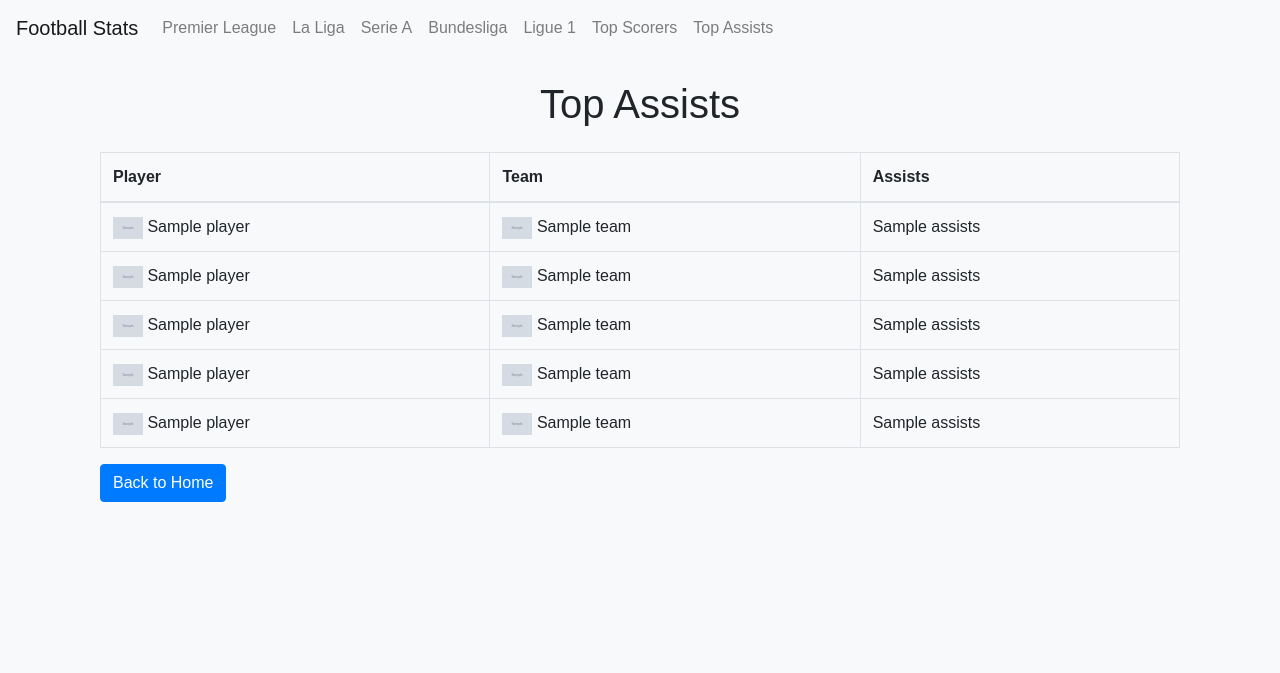
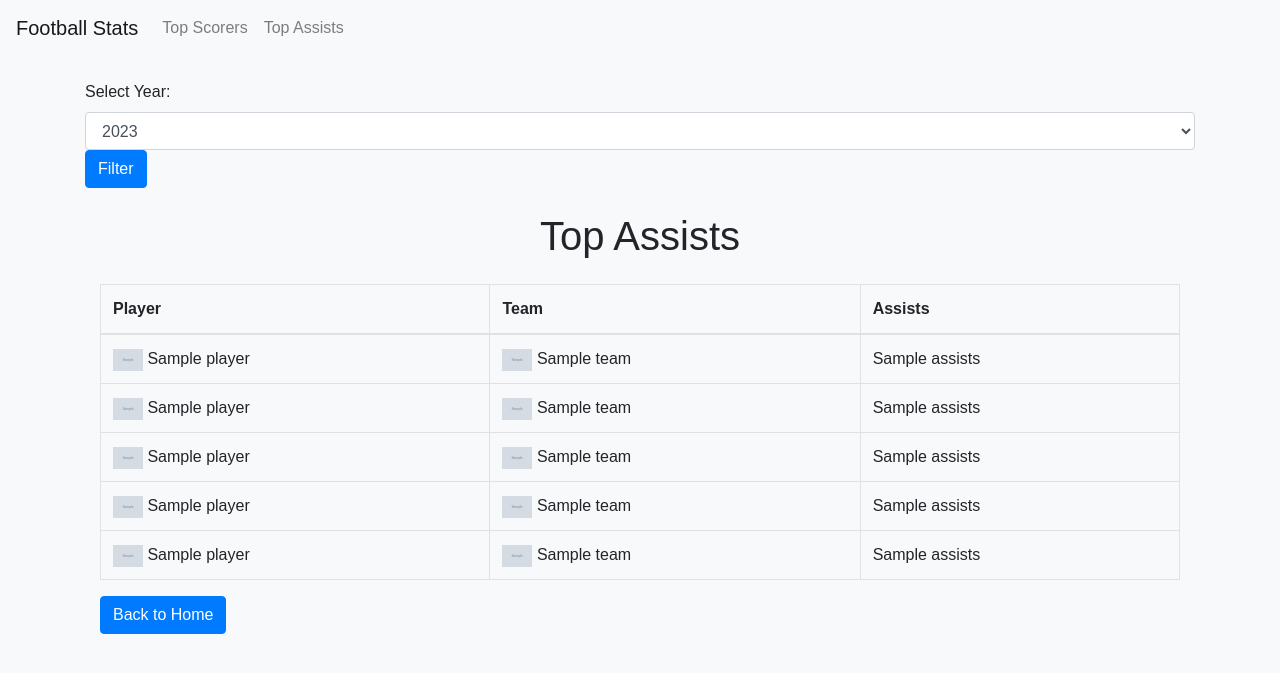
Before and after one commit to Kofiacheampong/footballwebapp, a Flask app: page /top-assists in a window 1280 px wide. Shown: the top 673 px of the page. Run offline with Flask 3, Linux system fonts and the light colour scheme; grey boxes marked "Sample" are stand-in pictures; a database or web service that is not in the repository returns one stand-in record (values such as "Sample title"); data that the repository does not hold is empty; some libraries are stand-ins or nearby versions.

Commit message:
added functionality that allows to view data between 2013 and 2023, this is achieved through a drop down form selection

```diff
--- a/app.py
+++ b/app.py
@@ -1,8 +1,8 @@
 import os
-from flask import Flask, render_template, jsonify
+from flask import Flask, render_template, jsonify,request
 from dotenv import load_dotenv
 import requests
-from stats_data import fetch_top_assists, fetch_stats, fetch_top_scorers
+from stats_data import fetch_top_assists, fetch_stats, fetch_top_scorers, get_league_logos
 
 load_dotenv()
 
@@ -11,7 +11,17 @@ app = Flask(__name__)
 
 @app.route('/')
 def index():
-    return render_template('index.html')
+    year = request.args.get('year', '2023')
+    league_logos = get_league_logos()
+    league_codes = {
+        'premier-league': 39,
+        'la-liga': 140,
+        'serie-a': 135,
+        'bundesliga': 78,
+        'ligue-1': 61
+    }
+
+    return render_template('index.html', year = year,league_logos = league_logos, league_codes = league_codes)
 
 @app.route('/league/<league_name>')
 def league(league_name):
@@ -24,11 +34,13 @@ def league(league_name):
     }
 
     league_code = league_codes.get(league_name.lower())
+    year = request.args.get('year', '2023')
+    league_logos = get_league_logos()
 
     if league_code:
-        standings = fetch_stats(league_code)
-        top_scorers = fetch_top_scorers(league_code)
-        top_assists = fetch_top_assists(league_code)
+        standings = fetch_stats(league_code,year)
+        top_scorers = fetch_top_scorers(league_code,year)
+        top_assists = fetch_top_assists(league_code,year)
 
         if standings and 'response' in standings and top_scorers and 'response' in top_scorers and top_assists and 'response' in top_assists:
             # Slice the lists to get the top 10
@@ -40,7 +52,9 @@ def league(league_name):
                 standings=standings['response'],
                 league_name=league_name.replace('-', ' ').title(),
                 top_scorers=top_scorers,
-                top_assists=top_assists
+                top_assists=top_assists,
+                year = year,
+                league_logos = league_logos
             )
         else:
             return "Could not fetch data", 500
@@ -49,24 +63,30 @@ def league(league_name):
 
 @app.route('/top-scorer')
 def top_scorer():
+    year = request.args.get('year','2023')
     league_codes = [39, 140, 135, 78, 61]
     top_scorers = []
+    league_logos = get_league_logos()
+
 
     for code in league_codes:
-        data = fetch_top_scorers(code)
+        data = fetch_top_scorers(code, year)
         if data and 'response' in data:
             top_scorers.extend(data['response'])
 
     top_scorers.sort(key=lambda x: x['statistics'][0]['goals']['total'], reverse=True)
-    return render_template('top_scorer.html', top_scorers=top_scorers)
+    return render_template('top_scorer.html', top_scorers=top_scorers,year = year,league_logos= league_logos)
 
 @app.route('/top-assists')
 def top_assists():
+    year = request.args.get('year','2023')
     league_codes = [39, 140, 135, 78, 61]
     assists_list = []
+    league_logos = get_league_logos()
+
 
     for code in league_codes:
-        data = fetch_top_assists(code)
+        data = fetch_top_assists(code,year)
         if data:
             assists_list.extend(data['response'])
 
@@ -76,7 +96,7 @@ def top_assists():
         reverse=True
     )
 
-    return render_template('top_assists.html', assists_list=assists_list)
+    return render_template('top_assists.html', assists_list=assists_list, year = year, league_codes = league_codes,league_logos = league_logos)
 
 if __name__ == '__main__':
     app.run(debug=True)
--- a/stats_data.py
+++ b/stats_data.py
@@ -5,14 +5,14 @@ from dotenv import load_dotenv
 import requests
 load_dotenv()
 
-def fetch_stats(league_code):
+def fetch_stats(league_code, year):
     api_key = os.environ['API_KEY']
     headers = {
         'x-rapidapi-host': 'api-football-v1.p.rapidapi.com',
         'x-rapidapi-key': api_key
     }
     base_url = 'https://api-football-v1.p.rapidapi.com/v3/'
-    endpoint = f'standings?league={league_code}&season=2023'
+    endpoint = f'standings?league={league_code}&season={year}'
     url = base_url + endpoint
 
     try:
@@ -24,14 +24,14 @@ def fetch_stats(league_code):
         print(f"An error occurred: {e}")
         return None
 
-def fetch_top_scorers(league_code):
+def fetch_top_scorers(league_code,year):
     api_key = os.environ['API_KEY']
     headers = {
         'x-rapidapi-host': 'api-football-v1.p.rapidapi.com',
         'x-rapidapi-key': api_key
     }
     base_url = 'https://api-football-v1.p.rapidapi.com/v3/'
-    endpoint = f'players/topscorers?league={league_code}&season=2023'
+    endpoint = f'players/topscorers?league={league_code}&season={year}'
     url = base_url + endpoint
 
     try:
@@ -44,14 +44,14 @@ def fetch_top_scorers(league_code):
         return None
 
 
-def fetch_top_assists(league_code):
+def fetch_top_assists(league_code, year):
     api_key = os.environ['API_KEY']
     headers = {
         'x-rapidapi-host': 'api-football-v1.p.rapidapi.com',
         'x-rapidapi-key': api_key
     }
     base_url = 'https://api-football-v1.p.rapidapi.com/v3/'
-    endpoint = f'players/topassists?league={league_code}&season=2023'
+    endpoint = f'players/topassists?league={league_code}&season={year}'
     url = base_url + endpoint
 
     try:
@@ -62,6 +62,66 @@ def fetch_top_assists(league_code):
     except requests.exceptions.RequestException as e:
         print(f"An error occurred: {e}")
         return None
+
+def get_league_logos():
+    api_key = os.environ['API_KEY']
+    url = "https://api-football-v1.p.rapidapi.com/v3/leagues"
+    headers = {
+        'x-rapidapi-host': "api-football-v1.p.rapidapi.com",
+        'x-rapidapi-key': api_key  # Replace with your actual API key
+    }
+    response = requests.get(url, headers=headers)
+    data = response.json()
+
+    # Define relevant leagues by name or ID
+    league_codes = {
+        'premier-league': 39,
+        'la-liga': 140,
+        'serie-a': 135,
+        'bundesliga': 78,
+        'ligue-1': 61
+    }
+
+    leagues = data.get('response', [])
+    league_logos = {}
+    for league in leagues:
+        league_id = league['league']['id']
+        league_name = league['league']['name'].lower().replace(" ", "-")
+        if league_id in league_codes.values():
+            league_logos[league_name] = league['league']['logo']
+
+    return league_logos
+
+def get_rating():
+    api_key = os.environ['API_KEY']
+    url = "https://api-football-v1.p.rapidapi.com/v3/leagues"
+    headers = {
+        'x-rapidapi-host': "api-football-v1.p.rapidapi.com",
+        'x-rapidapi-key': api_key  # Replace with your actual API key
+    }
+    response = requests.get(url, headers=headers)
+    data = response.json()
+
+    # Define relevant leagues by name or ID
+    league_codes = {
+        'premier-league': 39,
+        'la-liga': 140,
+        'serie-a': 135,
+        'bundesliga': 78,
+        'ligue-1': 61
+    }
+
+    leagues = data.get('response', [])
+    league_logos = {}
+    for league in leagues:
+        league_id = league['league']['id']
+        league_name = league['league']['name'].lower().replace(" ", "-")
+        if league_id in league_codes.values():
+            league_logos[league_name] = league['league']['logo']
+
+    return league_logos
+
+
 
 # if __name__ == "__main__":
 #     load_dotenv()
--- a/templates/base.html
+++ b/templates/base.html
@@ -1,9 +1,10 @@
+<!-- base.html -->
 <!DOCTYPE html>
 <html lang="en">
 <head>
     <meta charset="UTF-8">
     <meta name="viewport" content="width=device-width, initial-scale=1, shrink-to-fit=no">
-    <title>{% block title %}My Football Stats{% endblock %}</title>
+    <title>{% block title %} European Leagues {% endblock %}</title>
     <!-- Bootstrap CSS -->
     <link href="https://maxcdn.bootstrapcdn.com/bootstrap/4.5.2/css/bootstrap.min.css" rel="stylesheet">
     <!-- Custom CSS -->
@@ -17,21 +18,13 @@
         </button>
         <div class="collapse navbar-collapse" id="navbarNav">
             <ul class="navbar-nav">
+                {% for league_name, logo_url in league_logos.items() %}
                 <li class="nav-item">
-                    <a class="nav-link" href="{{ url_for('league', league_name='premier-league') }}">Premier League</a>
+                    <a class="nav-link" href="{{ url_for('league', league_name=league_name) }}">
+                        <img src="{{ logo_url }}" alt="{{ league_name }}" width="20"> {{ league_name.replace('-', ' ').title() }}
+                    </a>
                 </li>
-                <li class="nav-item">
-                    <a class="nav-link" href="{{ url_for('league', league_name='la-liga') }}">La Liga</a>
-                </li>
-                <li class="nav-item">
-                    <a class="nav-link" href="{{ url_for('league', league_name='serie-a') }}">Serie A</a>
-                </li>
-                <li class="nav-item">
-                    <a class="nav-link" href="{{ url_for('league', league_name='bundesliga') }}">Bundesliga</a>
-                </li>
-                <li class="nav-item">
-                    <a class="nav-link" href="{{ url_for('league', league_name='ligue-1') }}">Ligue 1</a>
-                </li>
+                {% endfor %}
                 <li class="nav-item">
                     <a class="nav-link" href="{{ url_for('top_scorer') }}">Top Scorers</a>
                 </li>
@@ -41,6 +34,7 @@
             </ul>
         </div>
     </nav>
+
 
     <div class="container mt-4">
         {% block content %}
--- a/templates/top_assists.html
+++ b/templates/top_assists.html
@@ -3,6 +3,17 @@
 {% block title %}Top Assists{% endblock %}
 
 {% block content %}
+<div><!-- Add this form somewhere in base.html or the specific template -->
+    <form action="{{ request.path }}" method="get" class="mb-4 form-select">
+        <div class="form-group">
+            <label for="year">Select Year:</label>
+            <select id="year" name="year" class="form-control">
+                {% for y in range(2013, 2024) %}
+                <option value="{{ y }}" {% if y == year|int %}selected{% endif %}>{{ y }}</option>
+                {% endfor %}
+            </select>
+            <button type="submit" class="btn btn-primary">Filter</button>
+        </form></div>
 <div class="container mt-4">
     <h1 class="mb-4">Top Assists</h1>
     <div class="table-responsive">
```
Also changed, not shown: templates/index.html (+6 -5 lines), templates/league.html (+17 -4 lines), templates/top_scorer.html (+11 -0 lines), test2.py (+34 -8 lines).
